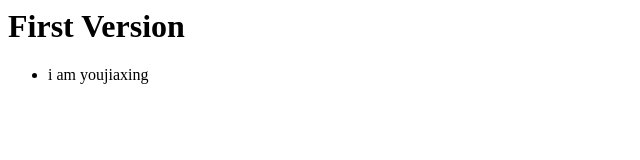
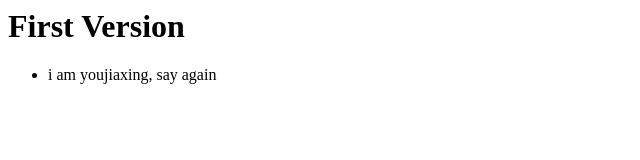
Before and after one commit to youjiaxing/git_learning, a plain HTML site: page index.html in a window 1280 px wide. Shown: the full height of the page, 0-640 px from the left. Drawn offline with Linux system fonts and the light colour scheme.

Commit message:
say who am i again

```diff
--- a/index.html
+++ b/index.html
@@ -4,7 +4,7 @@
 		<h1>First Version</h1>
 		<footer><h2 style="float:right">Reference<h2></footer>
 		<ul>
-			<li>i am youjiaxing</li>
+			<li>i am youjiaxing, say again</li>
 		</ul>
 	</body>
 </html>
```
